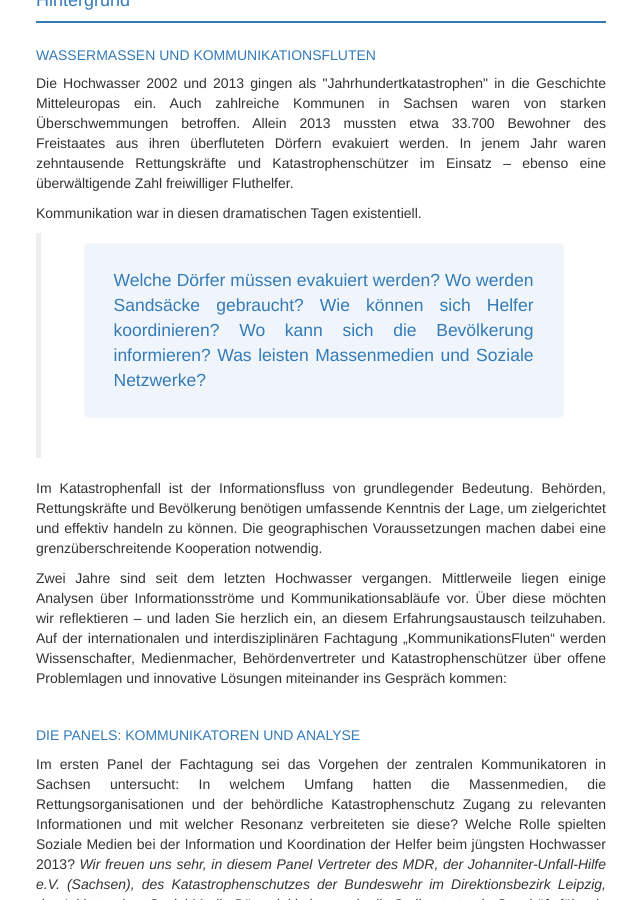
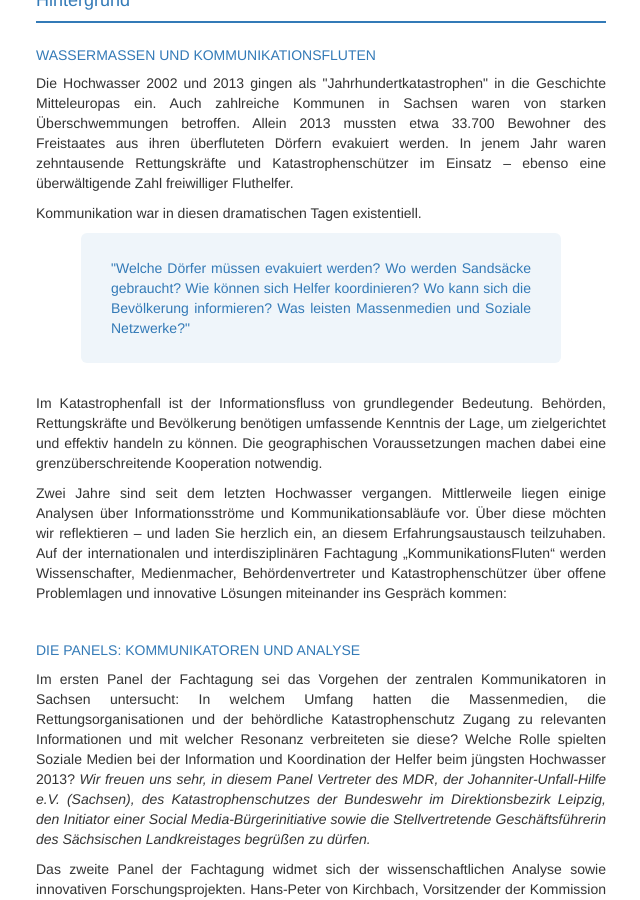
Before and after one commit to susedev/test, a Jekyll site: the page built from konferenz-kommunikationsfluten.html, in a window 1280 px wide and 900 px high, scrolled down 619 px. Shown: the whole window, without its empty margins (229-869 px from the left). Built offline with Jekyll 4.4.1, drawn with Linux system fonts in a browser that asks for light colours; nearby versions of some CDN libraries.

Commit message:
Edit from JekyllCMS

```diff
--- a/konferenz-kommunikationsfluten.html
+++ b/konferenz-kommunikationsfluten.html
@@ -25,9 +25,7 @@ title: Aktuell
 
 <p style="text-align: justify;">Kommunikation war in diesen dramatischen Tagen existentiell.</p>
 
-<blockquote>
-<div class="jumbotron" style="max-width: 480px; background-color: #eff5fa; color:#337AB7; padding: 25px 30px; border: 1px; text-align: justify; margin-left:auto; margin-right: auto; ">Welche D&ouml;rfer m&uuml;ssen evakuiert werden? Wo werden Sands&auml;cke gebraucht? Wie k&ouml;nnen sich Helfer koordinieren? Wo kann sich die Bev&ouml;lkerung informieren? Was leisten Massenmedien und Soziale Netzwerke?</div>
-</blockquote>
+<div class="jumbotron" style="max-width: 480px; background-color: #eff5fa; color:#337AB7; padding: 25px 30px; border: 1px; text-align: justify; margin-left:auto; margin-right: auto; ">&quot;Welche D&ouml;rfer m&uuml;ssen evakuiert werden? Wo werden Sands&auml;cke gebraucht? Wie k&ouml;nnen sich Helfer koordinieren? Wo kann sich die Bev&ouml;lkerung informieren? Was leisten Massenmedien und Soziale Netzwerke?&quot;</div>
 
 <p style="text-align: justify;">Im Katastrophenfall ist der Informationsfluss von grundlegender Bedeutung. Beh&ouml;rden, Rettungskr&auml;fte und Bev&ouml;lkerung ben&ouml;tigen umfassende Kenntnis der Lage, um zielgerichtet und effektiv handeln zu k&ouml;nnen. Die geographischen Voraussetzungen machen dabei eine grenz&uuml;berschreitende Kooperation notwendig.</p>
 
```
